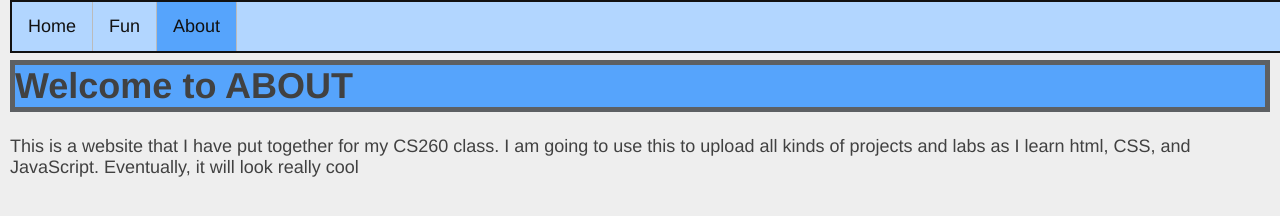
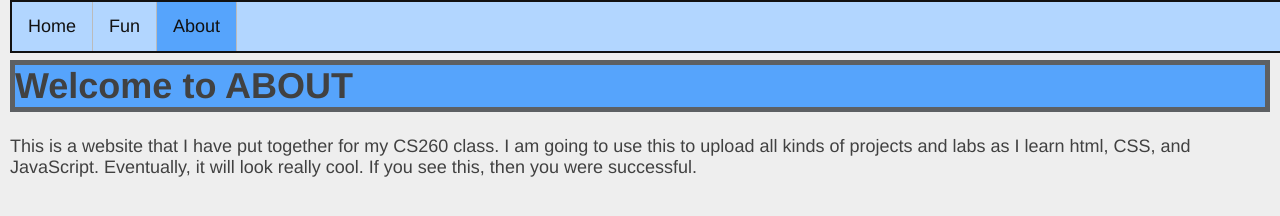
Before and after one commit to thatrealtyguy/CS260Source, a plain HTML site: page about.html in a window 1280 px wide. Drawn offline with Linux system fonts and the light colour scheme.

Commit message:
Commit to check github pushing

```diff
--- a/about.html
+++ b/about.html
@@ -7,7 +7,10 @@
         </head>
         <body>
                 <h1>Welcome to ABOUT</h1>
-                <p class='introduction'>This is a website that I have put together for my CS260 class. I am going to use this to upload all kinds of projects and labs as I learn html, CSS, and JavaScript. Eventually, it will look really cool
+                <p class='introduction'>This is a website that I have put together for my CS260 class.
+                    I am going to use this to upload all kinds of projects and labs as I learn html, CSS, and JavaScript.
+                    Eventually, it will look really cool.
+                    If you see this, then you were successful.
                 </p>
                 <ul class='navigation'>
                         <li class='nav'><a class='linkNav' href="index.html">Home</a></li>
```
